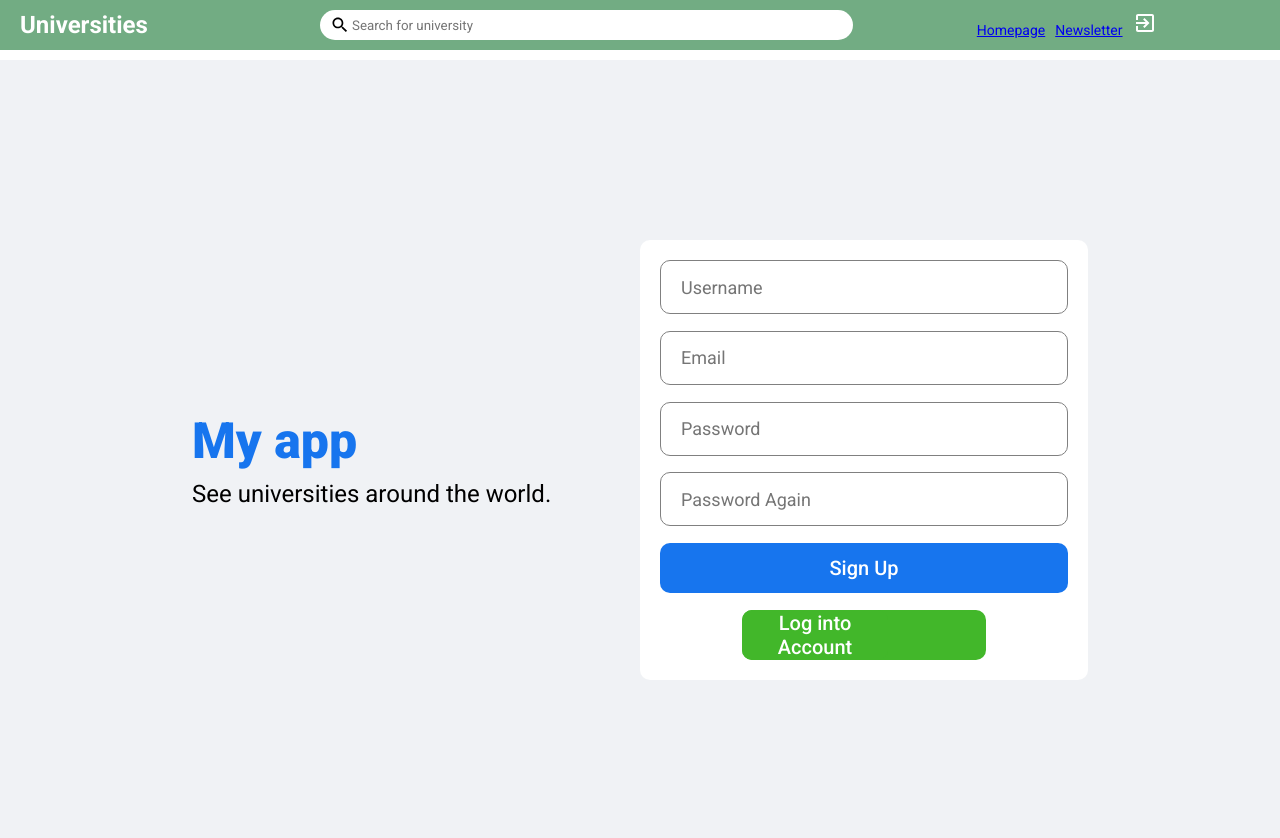
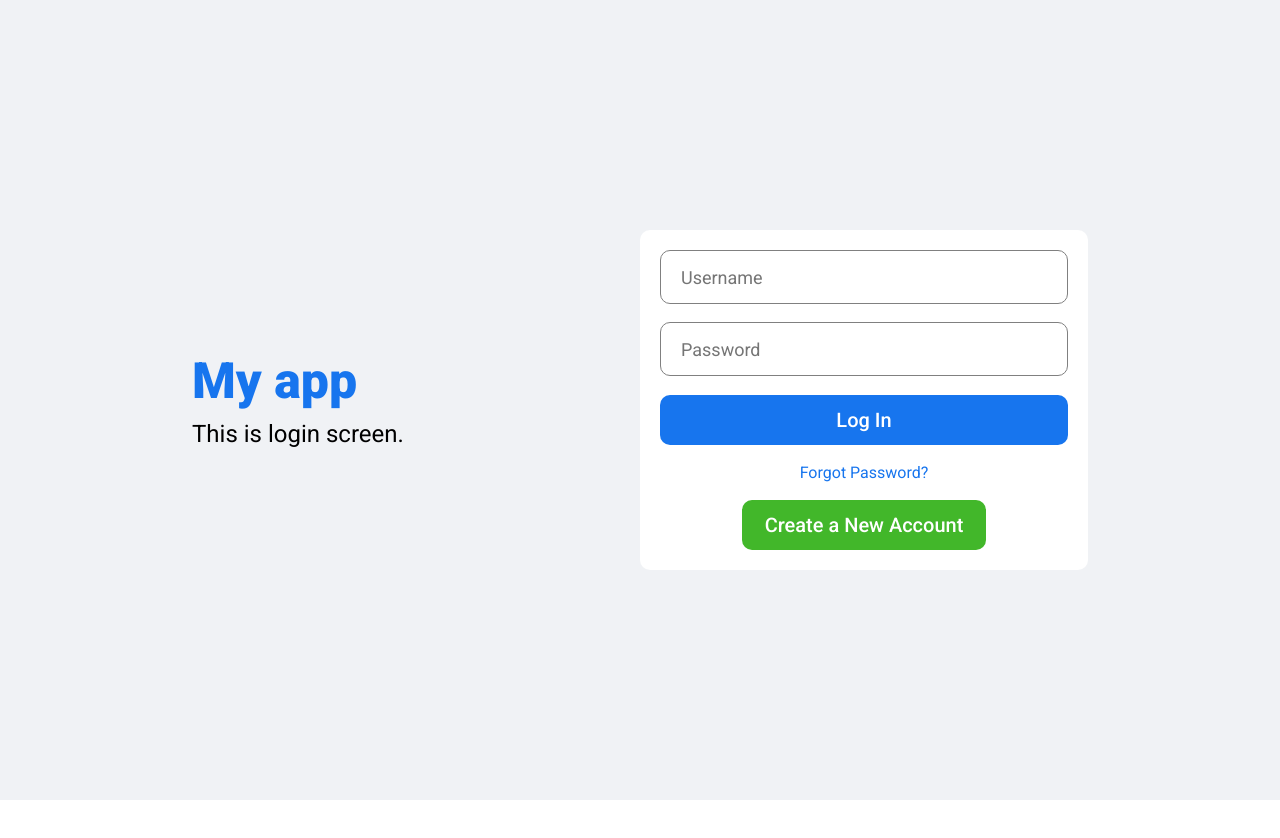
Before and after one commit to sunny092020/react, a React (Create React App) app in the folder university_list/client/: page / in a window 1280 px wide. Shown: the top 838 px of the page. After the commit the page ends 800 px from the top, so only its background shows below. Built offline with nearby package versions, Linux system fonts and the light colour scheme.

Commit message:
fix login

```diff
--- a/university_list/client/src/App.js
+++ b/university_list/client/src/App.js
@@ -3,7 +3,7 @@ import "./App.css";
 import Home from "./pages/home/Home";
 import { BrowserRouter as Router, Switch, Route, Redirect } from "react-router-dom";
 import Login from "./pages/login/Login";
-import Register from "./pages/register/Register";
+import Logout from "./pages/logout/Logout";
 import Newsletter from "./pages/newsletter/Newsletter";
 import Topbar from "./components/topbar/Topbar";
 import { useContext } from "react";
@@ -11,19 +11,18 @@ import { AuthContext } from "./context/AuthContext";
 
 function App() {
   const { user } = useContext(AuthContext);
-
+  if (!user) {
+    return <Login />
+  }
   return (
     <Router>
       <Topbar />
       <div className="container">
         <Switch>
-          <Route exact path="/">
-            {user ? <Home /> : <Register />}
-          </Route>
-          <Route path="/login">{user ? <Redirect to="/" /> : <Login />}</Route>
-          <Route path="/newsletter">
-            {user ? <Newsletter /> : <Register />}
-          </Route>
+          <Route exact path="/"><Home /></Route>
+          <Route path="/login"><Login /></Route>
+          <Route path="/logout"><Logout /></Route>
+          <Route path="/newsletter"><Newsletter /></Route>
         </Switch>
       </div>
     </Router>
--- a/university_list/client/src/components/topbar/Topbar.jsx
+++ b/university_list/client/src/components/topbar/Topbar.jsx
@@ -4,15 +4,18 @@ import { Search } from "@material-ui/icons";
 import ExitToAppIcon from '@material-ui/icons/ExitToApp';
 import { useDispatch } from 'react-redux'
 import { searchByKeyword } from '../../features/search/searchSlice'
+import { useHistory } from "react-router-dom";
+
 export default function Topbar() {
+  const history = useHistory();
   const dispatch = useDispatch()
   function handleInputChange(e){
     dispatch(searchByKeyword(e.target.value))
   };
 
   const logout = () => {
-    console.log('logout');
     localStorage.clear();
+    history.push("/login");
   };
 
   return (
```
